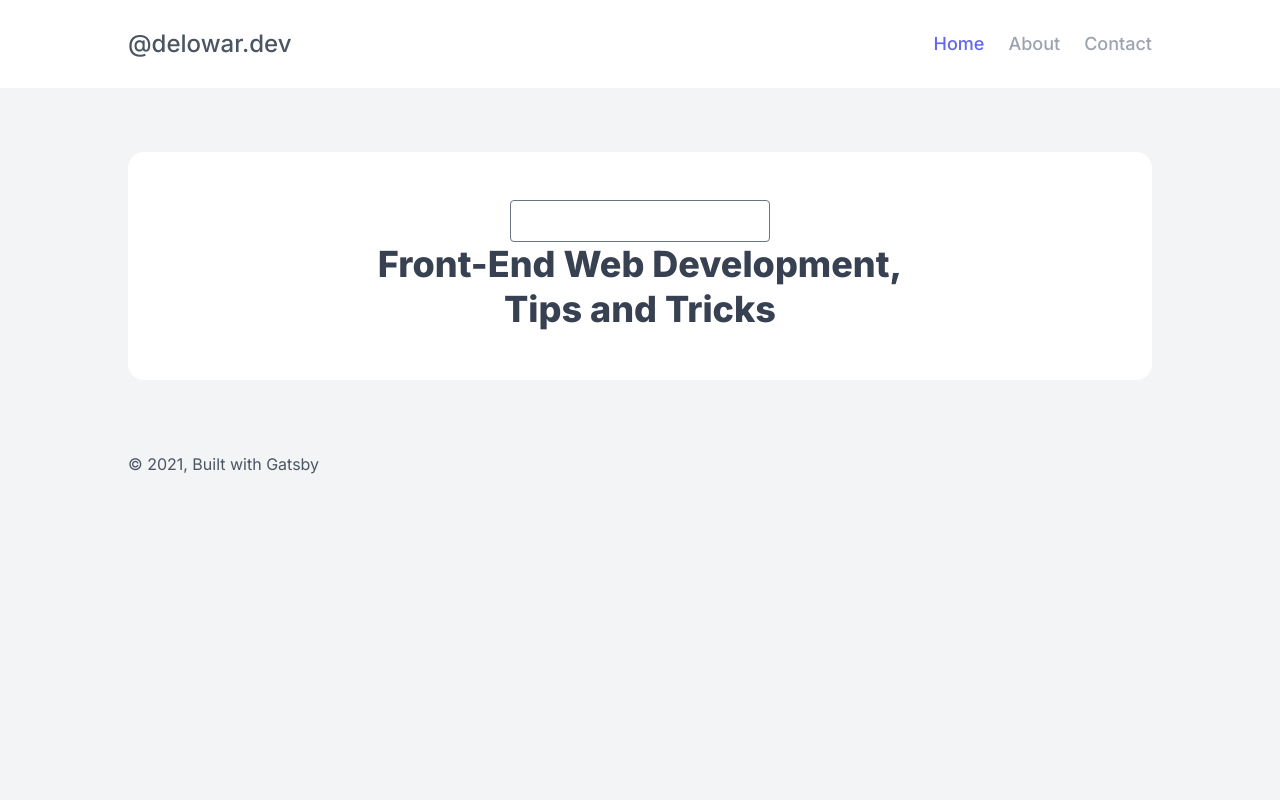
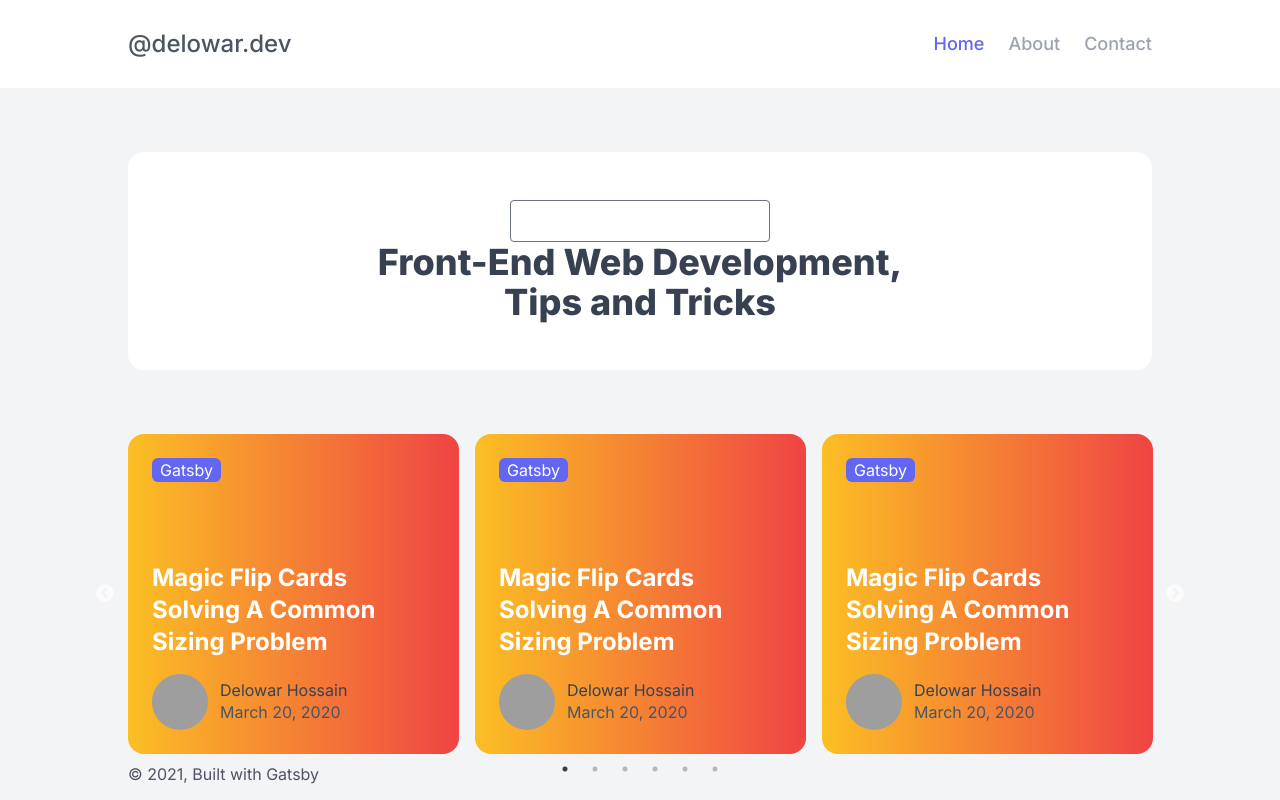
Before and after one commit to delowardev/blog, a Gatsby site: page / in a window 1280 px wide. Built offline with nearby package versions, Linux system fonts and the light colour scheme; Gatsby itself is replaced by a stand-in of ours; grey boxes are pictures that could not be loaded.

Commit message:
Carousel added

```diff
--- a/package.json
+++ b/package.json
@@ -20,7 +20,9 @@
     "prop-types": "^15.7.2",
     "react": "^17.0.1",
     "react-dom": "^17.0.1",
-    "react-helmet": "^6.1.0"
+    "react-helmet": "^6.1.0",
+    "react-slick": "^0.28.1",
+    "slick-carousel": "^1.8.1"
   },
   "devDependencies": {
     "autoprefixer": "^10.2.5",
--- /dev/null
+++ b/src/components/featured-carousel.js
@@ -0,0 +1,70 @@
+import * as React from "react"
+import Slider from "react-slick";
+import "slick-carousel/slick/slick.css";
+import "slick-carousel/slick/slick-theme.css";
+import {Link} from "gatsby";
+
+const FeaturedCarousel = () => {
+    const settings = {
+        dots: true,
+        infinite: true,
+        speed: 500,
+        slidesToShow: 3,
+        slidesToScroll: 1
+    };
+
+    const slide = {
+        category: "Gatsby",
+        title: "Magic Flip Cards Solving A Common Sizing Problem",
+        date: "March 20, 2020",
+        slug: "/hello",
+        author: {
+            slug: "delowardev",
+            name: "Delowar Hossain",
+            avatar: "https://i.imgur.com/FZjsVZR.jpeg"
+        }
+    };
+
+    const slides = [
+        ...Array(6).fill(slide)
+    ]
+
+    return (
+        <div className="container">
+            <div className="-mx-2">
+                <Slider {...settings}>
+                    {
+                        slides.map(slide => (
+                            <div className="px-2">
+                                <div className="bg-gray-400 h-80 rounded-2xl p-6 bg-gradient-to-r from-yellow-400 to-red-500 flex flex-col items-start">
+                                    <span className="bg-primary px-2 inline-block text-white rounded-md">
+                                        { slide.category }
+                                    </span>
+                                    <h2 className="mt-auto text-2xl">
+                                        <Link className="text-white block" to={ slide.slug }> { slide.title } </Link>
+                                    </h2>
+                                    <div className="pt-4 flex items-center">
+                                        <div className="pr-3">
+                                            <img
+                                                className="w-14 h-14 rounded-full"
+                                                src={ slide.author.avatar }
+                                                alt={ slide.author.name }
+                                            />
+                                        </div>
+                                        <div>
+                                            <h4> { slide.author.name } </h4>
+                                            <span> { slide.date } </span>
+                                        </div>
+                                    </div>
+                                </div>
+                            </div>
+                        ))
+                    }
+                </Slider>
+            </div>
+        </div>
+    )
+}
+
+
+export default FeaturedCarousel
--- a/src/pages/index.js
+++ b/src/pages/index.js
@@ -5,11 +5,13 @@ import * as React from "react"
 import Layout from "../components/layout"
 import SEO from "../components/seo"
 import Hero from "../components/hero";
+import FeaturedCarousel from "../components/featured-carousel";
 
 const IndexPage = () => (
   <Layout>
     <SEO title="Home" />
     <Hero />
+    <FeaturedCarousel/>
   </Layout>
 )
 
--- a/src/styles/global.css
+++ b/src/styles/global.css
@@ -22,8 +22,13 @@ a {
 
 h1, h2, h3, h4, h5, h6 {
     color: var(--primary-heading);
+    @apply leading-tight;
 }
 
 h1 {
-    @apply text-4xl font-extrabold leading-tight;
+    @apply text-4xl font-extrabold;
 }
+
+h2 {
+    @apply text-3xl font-bold;
+}
```
Also changed, not shown: 1 other file.
